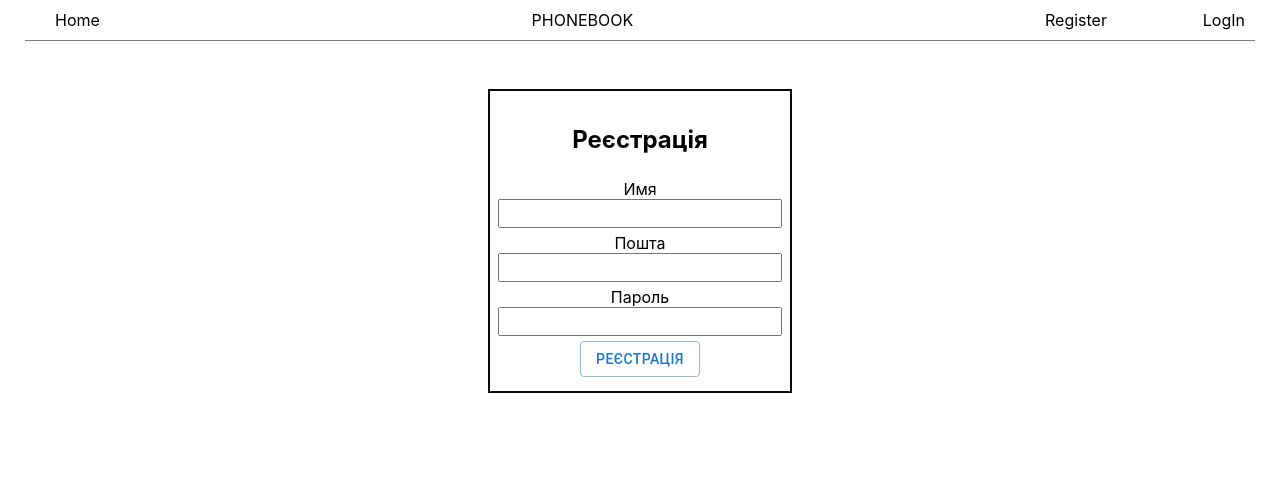
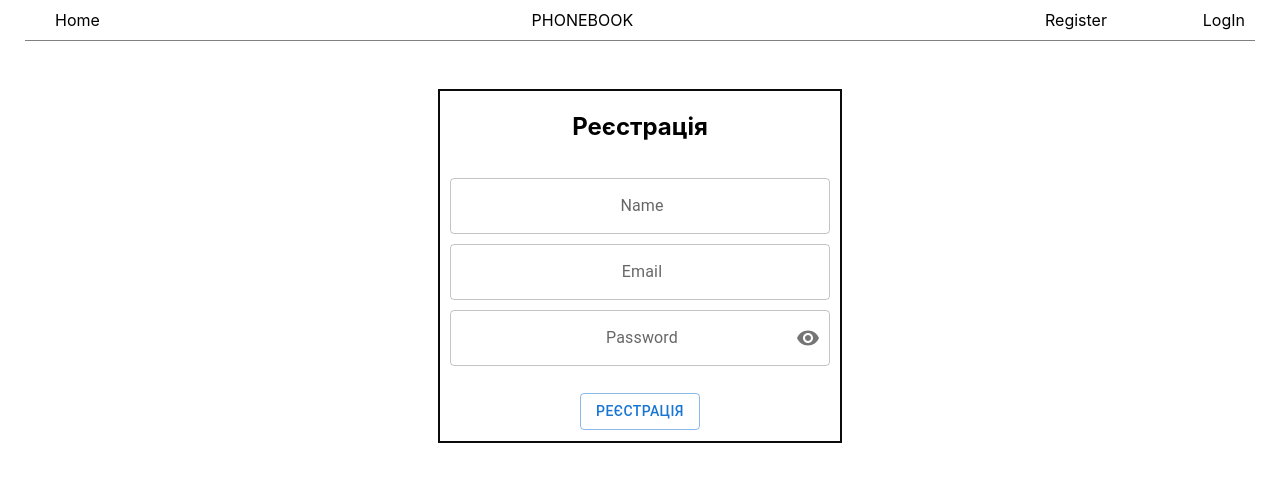
Before and after one commit to MaximKarlov/goit-react-hw-08-phonebook, a React (Create React App) app: page /goit-react-hw-08-phonebook/register in a window 1280 px wide. Shown: the top 482 px of the page. Built offline with nearby package versions, Linux system fonts and the light colour scheme.

Commit message:
add material on Login & Regist

```diff
--- a/src/index.css
+++ b/src/index.css
@@ -31,7 +31,7 @@ ol {
 
 h1,
 h2 {
-  margin: 20px 0;
+  margin: 10px 0;
 }
 code {
   font-family: source-code-pro, Menlo, Monaco, Consolas, 'Courier New', monospace;
--- a/src/pages/Home.module.css
+++ b/src/pages/Home.module.css
@@ -1,6 +1,6 @@
 .bodyItem {
   margin: 100px;
-  display: flex;
+  /* display: flex; */
   align-items: center;
   justify-content: center;
   flex-direction: column;
@@ -8,13 +8,33 @@
 .items {
   margin: 50px auto;
   outline: 2px solid rgb(11, 11, 11);
-  width: 300px;
-  height: 300px;
+  width: 400px;
+  height: 350px;
   display: flex;
-  flex-direction: column;
+  /* flex-direction: row; */
   align-items: center;
   gap: 5px;
-  justify-content: center;
+  justify-content: space-around;
+  /* align-content: center; */
+  flex-wrap: wrap;
+  align-content: stretch;
+}
+
+.items_input {
+  width: 95%;
+  display: flex;
+  flex-direction: row;
+  flex-wrap: wrap;
+  align-items: center;
+  gap: 10px;
+  justify-content: space-around;
+}
+.item_input {
+  width: 100%;
+}
+
+.items svg {
+  justify-content: flex-end;
 }
 label {
   text-align: center;
@@ -25,8 +45,8 @@ label input {
   padding: 5px;
 }
 .home_btn {
-  margin-top: 5px;
   padding: 10px;
+  margin-bottom: 10px;
 }
 /* .linked .active {
   color: red;
--- a/src/pages/Login.jsx
+++ b/src/pages/Login.jsx
@@ -2,6 +2,14 @@ import { useState } from 'react';
 import { useDispatch } from 'react-redux';
 import Button from '@mui/material/Button';
 import LoginIcon from '@mui/icons-material/Login';
+import TextField from '@mui/material/TextField';
+import IconButton from '@mui/material/IconButton';
+import OutlinedInput from '@mui/material/OutlinedInput';
+import InputLabel from '@mui/material/InputLabel';
+import InputAdornment from '@mui/material/InputAdornment';
+import FormControl from '@mui/material/FormControl';
+import Visibility from '@mui/icons-material/Visibility';
+import VisibilityOff from '@mui/icons-material/VisibilityOff';
 import CSS from '../pages/Home.module.css';
 import { logInUser } from '../redux/auth/authOperation';
 
@@ -9,6 +17,14 @@ const Login = () => {
   const dispatch = useDispatch();
   const [email, setEmail] = useState('');
   const [password, setPassword] = useState('');
+  const [showPassword, setShowPassword] = useState(false);
+  console.log('Login', email);
+  console.log('pass', password);
+  const handleClickShowPassword = () => setShowPassword(show => !show);
+
+  const handleMouseDownPassword = event => {
+    event.preventDefault();
+  };
 
   const handleChange = ({ target: { name, value } }) => {
     switch (name) {
@@ -39,14 +55,37 @@ const Login = () => {
       <div className={CSS.registration}>
         <div className={CSS.items}>
           <h2>Вхід</h2>
-          <label>
-            Пошта
-            <input name="email" value={email} className={CSS.Email} type="email" onChange={handleChange} />
-          </label>
-          <label>
-            Пароль
-            <input name="password" value={password} className={CSS.Password} type="password" onChange={handleChange} />
-          </label>
+          <div className={CSS.items_input}>
+            <TextField
+              onChange={handleChange}
+              id="demo-helper-text-aligned"
+              label="Email"
+              name="email"
+              className={CSS.item_input}
+            />
+            <FormControl variant="outlined" className={CSS.item_input}>
+              <InputLabel htmlFor="outlined-adornment-password">Password</InputLabel>
+              <OutlinedInput
+                id="outlined-adornment-password"
+                name="password"
+                type={showPassword ? 'text' : 'password'}
+                onChange={handleChange}
+                endAdornment={
+                  <InputAdornment position="end">
+                    <IconButton
+                      aria-label="toggle password visibility"
+                      onClick={handleClickShowPassword}
+                      onMouseDown={handleMouseDownPassword}
+                      edge="end"
+                    >
+                      {showPassword ? <VisibilityOff /> : <Visibility />}
+                    </IconButton>
+                  </InputAdornment>
+                }
+                label="Password"
+              />
+            </FormControl>
+          </div>
           <Button variant="outlined" startIcon={<LoginIcon />} className={CSS.home_btn} type="submit">
             Вхід
           </Button>
--- a/src/pages/Register.jsx
+++ b/src/pages/Register.jsx
@@ -2,18 +2,35 @@ import { useState } from 'react';
 import { useDispatch } from 'react-redux';
 import CSS from '../pages/Home.module.css';
 import Button from '@mui/material/Button';
+
+import TextField from '@mui/material/TextField';
+import IconButton from '@mui/material/IconButton';
+import OutlinedInput from '@mui/material/OutlinedInput';
+import InputLabel from '@mui/material/InputLabel';
+import InputAdornment from '@mui/material/InputAdornment';
+import FormControl from '@mui/material/FormControl';
+import Visibility from '@mui/icons-material/Visibility';
+import VisibilityOff from '@mui/icons-material/VisibilityOff';
 import { registerUser } from '../redux/auth/authOperation';
 
 const Register = () => {
   const dispatch = useDispatch();
-  const [nickName, setNickName] = useState('');
+  const [name, setName] = useState('');
   const [email, setEmail] = useState('');
   const [password, setPassword] = useState('');
+  const [showPassword, setShowPassword] = useState(false);
+  console.log('Login', email);
+  console.log('pass', password);
+  const handleClickShowPassword = () => setShowPassword(show => !show);
+
+  const handleMouseDownPassword = event => {
+    event.preventDefault();
+  };
 
   const handleChange = ({ target: { name, value } }) => {
     switch (name) {
       case 'name': {
-        setNickName(value);
+        setName(value);
         break;
       }
       case 'email': {
@@ -32,8 +49,8 @@ const Register = () => {
 
   const regUser = e => {
     e.preventDefault();
-    dispatch(registerUser({ nickName, email, password }));
-    setNickName('');
+    dispatch(registerUser({ name, email, password }));
+    setName('');
     setEmail('');
     setPassword('');
   };
@@ -43,18 +60,44 @@ const Register = () => {
       <div className={CSS.registration}>
         <div className={CSS.items}>
           <h2>Реєстрація</h2>
-          <label>
-            Имя
-            <input name="name" value={nickName} className={CSS.Name} type="text" onChange={handleChange} />
-          </label>
-          <label>
-            Пошта
-            <input name="email" value={email} className={CSS.Email} type="email" onChange={handleChange} />
-          </label>
-          <label>
-            Пароль
-            <input name="password" value={password} className={CSS.Password} type="password" onChange={handleChange} />
-          </label>
+          <div className={CSS.items_input}>
+            <TextField
+              onChange={handleChange}
+              id="demo-helper-text-name"
+              label="Name"
+              name="name"
+              className={CSS.item_input}
+            />
+            <TextField
+              onChange={handleChange}
+              id="demo-helper-text-email"
+              label="Email"
+              name="email"
+              className={CSS.item_input}
+            />
+            <FormControl variant="outlined" className={CSS.item_input}>
+              <InputLabel htmlFor="outlined-adornment-password">Password</InputLabel>
+              <OutlinedInput
+                id="outlined-adornment-password"
+                name="password"
+                type={showPassword ? 'text' : 'password'}
+                onChange={handleChange}
+                endAdornment={
+                  <InputAdornment position="end">
+                    <IconButton
+                      aria-label="toggle password visibility"
+                      onClick={handleClickShowPassword}
+                      onMouseDown={handleMouseDownPassword}
+                      edge="end"
+                    >
+                      {showPassword ? <VisibilityOff /> : <Visibility />}
+                    </IconButton>
+                  </InputAdornment>
+                }
+                label="Password"
+              />
+            </FormControl>
+          </div>
           <Button variant="outlined" className={CSS.home_btn} type="submit">
             Реєстрація
           </Button>
```
Also changed, not shown: src/components/Layout.jsx (+0 -79 lines).
